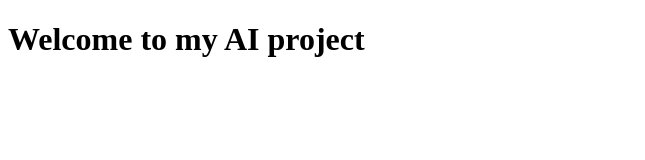
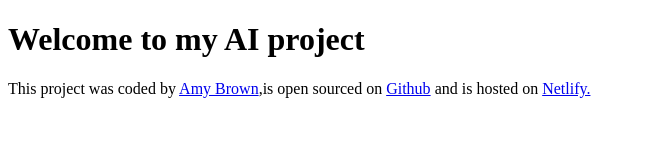
Before and after one commit to AimsLynne/AI-project, a plain HTML site: page index.html in a window 1280 px wide. Shown: the whole page, without its empty margins (0-645 px from the left). Drawn offline with Linux system fonts and the light colour scheme.

Commit message:
Added Github and Netlify links

```diff
--- a/index.html
+++ b/index.html
@@ -9,6 +9,19 @@
   <body>
     <h1>Welcome to my AI project</h1>
 
+    <footer>
+      This project was coded by
+      <a href="https://github.com/AimsLynne" target="_blank">Amy Brown</a>,is
+      open sourced on
+      <a href="https://github.com/AimsLynne/AI-project" target="_blank"
+        >Github</a
+      >
+      and is hosted on
+      <a href="https://benevolent-kelpie-ffe52a.netlify.app/" target="_blank">
+        Netlify.</a
+      >
+    </footer>
+
     <script src="src/index.js"></script>
   </body>
 </html>
```
